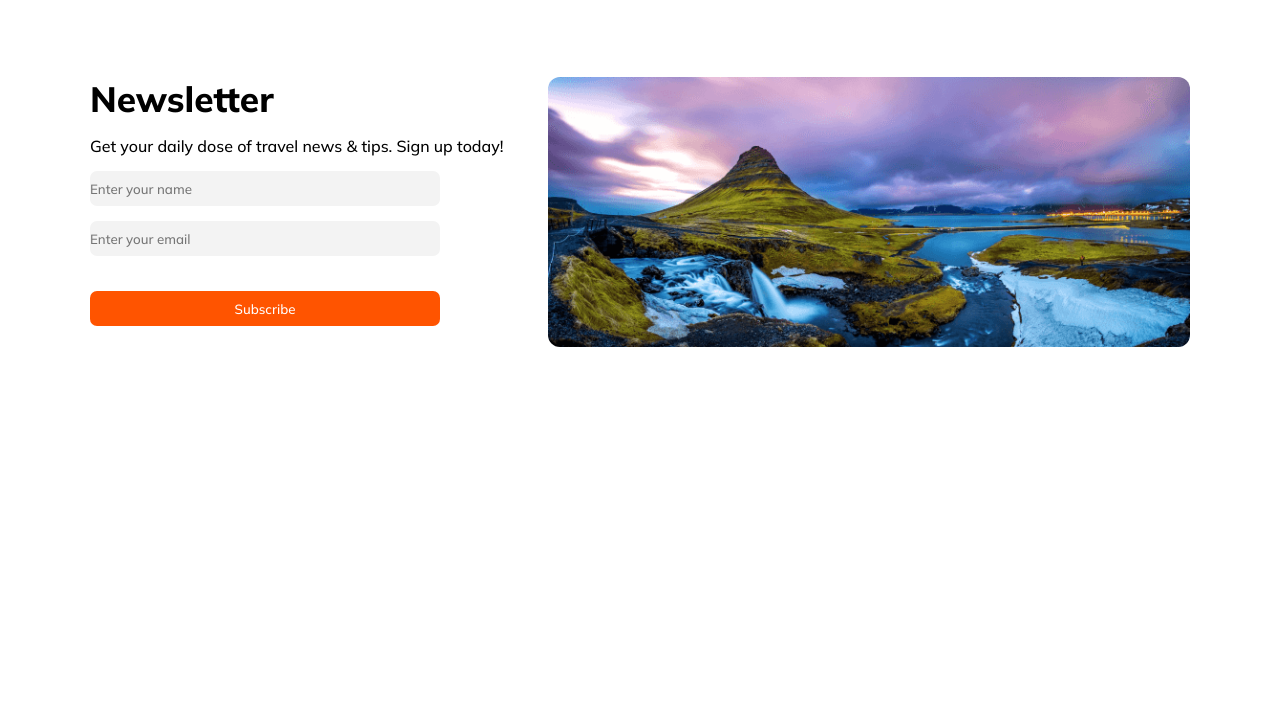
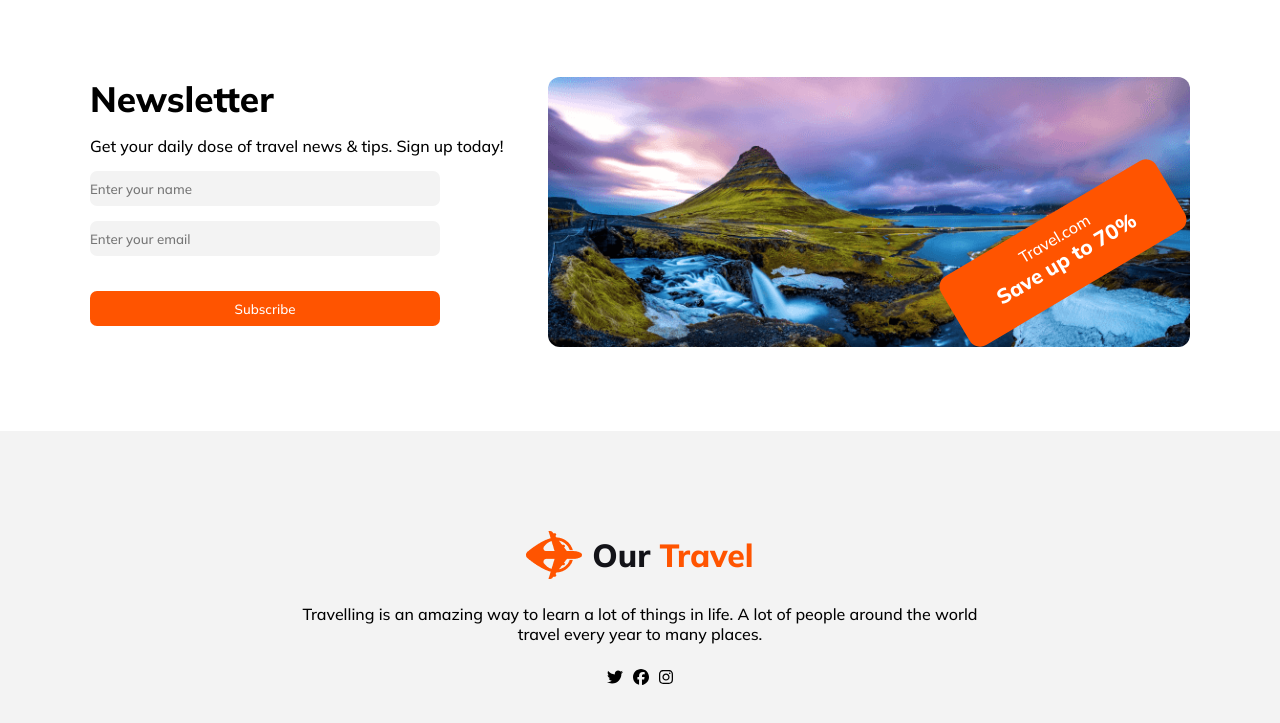
Before and after one commit to jomir28/assignment-2, a plain HTML site: page index.html in a window 1280 px wide. Shown: the part 2085-2808 px from the top of the page. Before the commit the page ends 2436 px from the top, so only its background shows below. Drawn offline with Linux system fonts and the light colour scheme.

Commit message:
footer added

```diff
--- a/index.html
+++ b/index.html
@@ -118,12 +118,27 @@
             </div>
             <div class=" newsletter-img-container">
                 <img src="Images/Rectangle 8 (1).png" alt="">
+                <div class="save-badge">
+                    <p>Travel.com</p>
+                    <h3>Save up to 70%</h3>
+                </div>
             </div>
+
         </section>
     </main>
 
-    <footer>
+    <footer class="footer">
+<div class="travel-contant">
+    <img src="Images/Group 40071 (2).png" alt="">
+    <h3 class="travel-title">Our <span class="travel-color">Travel</span></h3>
+</div>
+<p class="travel-desc">Travelling is an amazing way to learn a lot of things in life. A lot of people around the world travel every year to many places.</p>
 
+<div class="social-img">
+        <img src="icon/twitter.svg" alt="">
+        <img src="icon/facebook.svg" alt="">
+        <img src="icon/instagram.svg" alt="">
+</div>
     </footer>
 </body>
 
--- a/style.css
+++ b/style.css
@@ -156,8 +156,14 @@ ul>li {
     grid-column: span 2;
 }
 
+.img-items-6 {
+    width: calc(100% + 90px);
+}
+
 .img-items-7 {
     grid-column: span 3;
+    width: calc(100% - 90px);
+    padding-left: 90px;
 }
 
 /* perfect and video section */
@@ -226,6 +232,65 @@ ul>li {
     margin: 15px 0;
 }
 
-.btn-div button{
+.btn-div button {
     width: 350px;
 }
+
+.save-badge {
+    text-align: center;
+    width: 250px;
+    height: 80px;
+    border-radius: 12px;
+    background: #FF5400;
+    position: relative;
+    bottom: 138px;
+    left: 390px;
+    transform: rotate(-30.628deg);
+}
+
+.save-badge h3 {
+    color: #FFF;
+    font-size: 1.3rem;
+    font-weight: 800;
+}
+
+.save-badge P {
+    color: #FFF;
+    padding-top: 13px;
+}
+
+/* footer section style */
+.footer{
+    height: 300px;
+    background: rgba(19, 19, 24, 0.05);
+    padding-top:100px ;
+}
+
+.travel-contant{
+    display: flex;
+    gap: 10px;
+    justify-content: center;
+    align-items: center;
+}
+
+.social-img{
+    display: flex;
+    justify-content: center;
+    align-items: center;
+    gap: 10px;
+}
+
+.travel-title{
+    color: var(--Dark-01, #131318);
+    font-size: 2rem;
+    font-weight: 800;
+}
+
+.travel-color{
+    color: #FF5400;
+}
+
+.travel-desc{
+    text-align: center;
+    padding: 25px 300px;
+}
```
Also changed, not shown: icon/facebook.svg (added), icon/instagram.svg (added), icon/twitter.svg (added).
